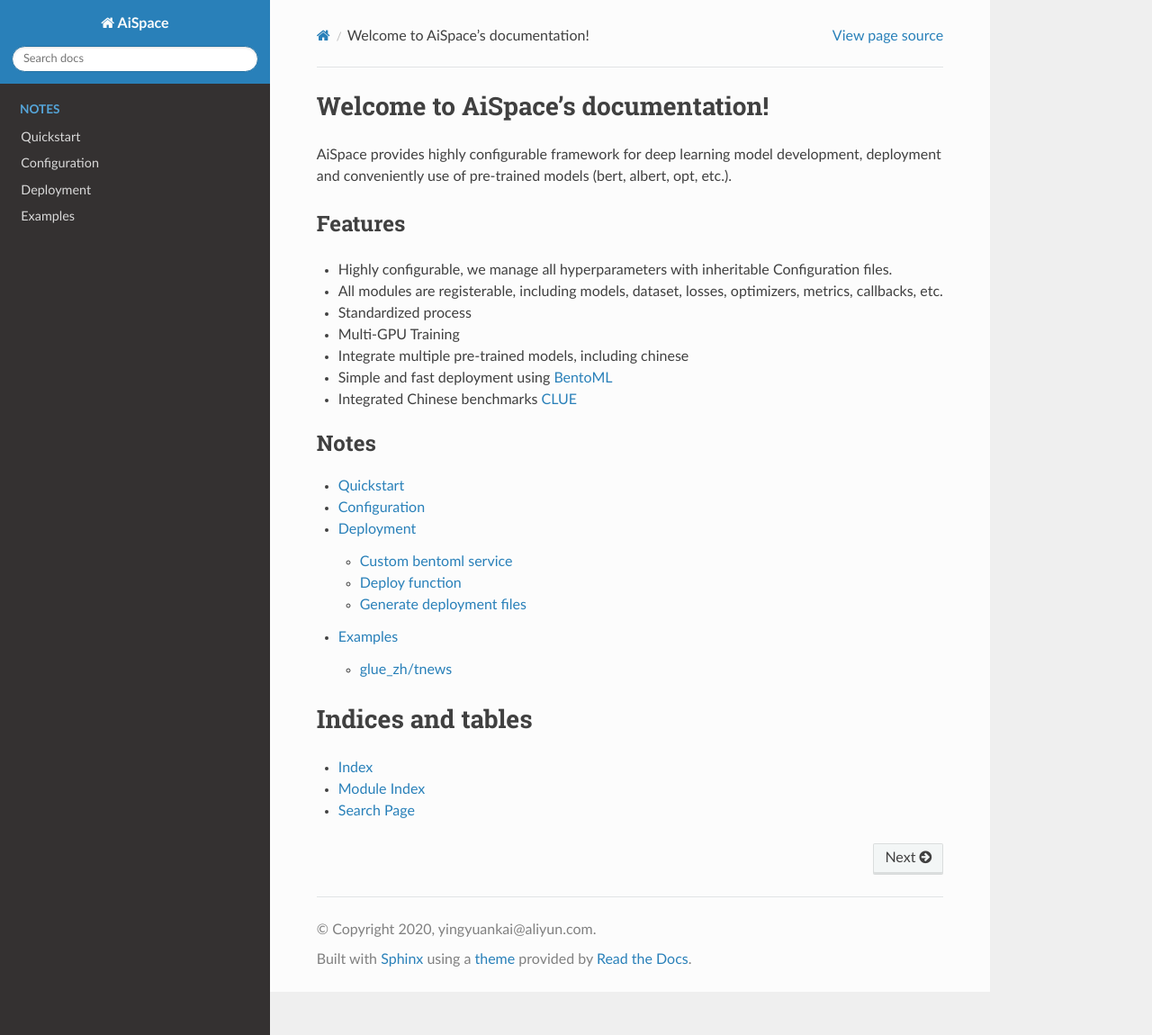
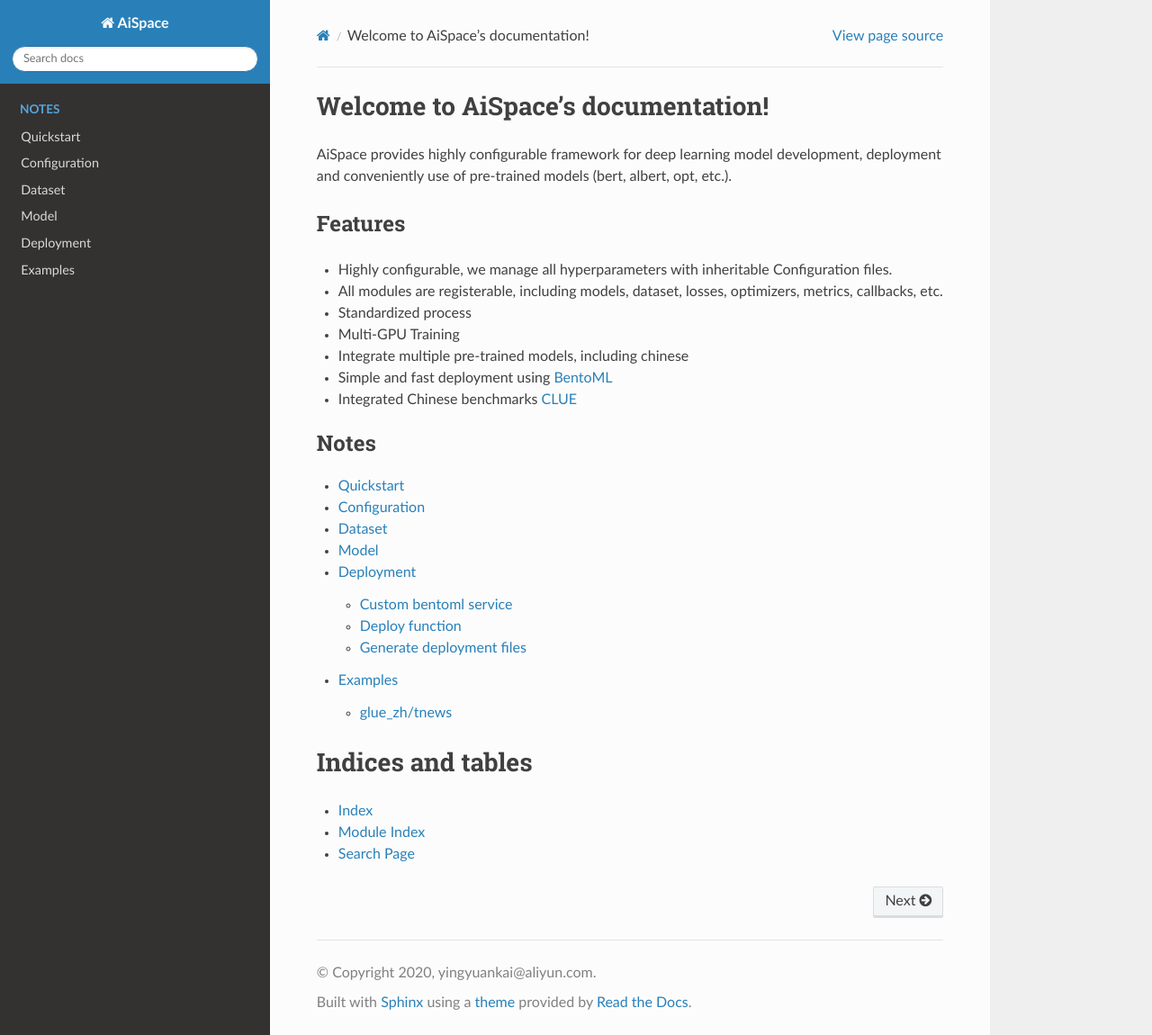
Before and after one commit to yingyuankai/AiSpace, a Sphinx documentation site: the page built from docs/source/index.rst, in a window 1280 px wide and 1150 px high. Shown: the whole window at 90% size. Built offline with Sphinx 7.4.7 and the Read the Docs theme 2.0.0, drawn with Linux system fonts in a browser that asks for light colours.

Commit message:
fix bugs

```diff
--- /dev/null
+++ b/docs/source/dataset.md
@@ -0,0 +1 @@
+# Dataset
--- a/docs/source/index.rst
+++ b/docs/source/index.rst
@@ -26,6 +26,8 @@ Features
 
    quickstart
    configuration
+   dataset
+   model
    deployment
    examples
 
--- /dev/null
+++ b/docs/source/model.md
@@ -0,0 +1 @@
+# Model
```
